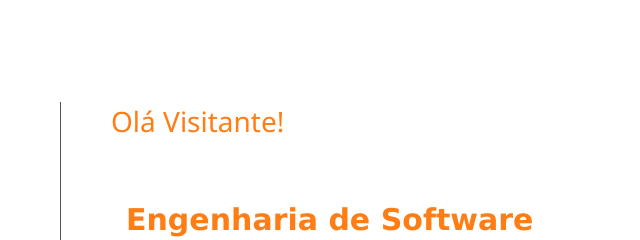
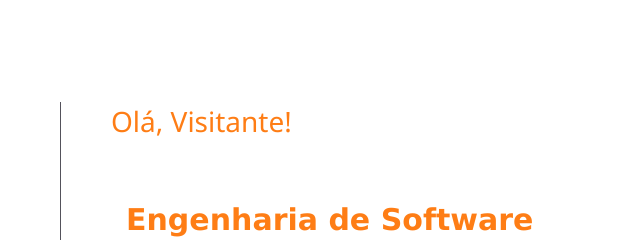
Before and after one commit to VictorSReis/MeuPortfolio, a plain HTML site: page Links/Home.html in a window 1280 px wide. Shown: the part 148-388 px from the top of the page, 0-640 px from the left. Drawn offline with Linux system fonts and the light colour scheme.

Commit message:
Correcao virgula

```diff
--- a/Links/Home.html
+++ b/Links/Home.html
@@ -10,7 +10,7 @@
 
     <!--DIV RESPONSÁVEL POR CONTER O TEXTO CENTRAL DE BOAS VINDAS-->
     <div id="DivTextoCentral">
-        <label id="LblInicial">Olá Visitante!</label><br>
+        <label id="LblInicial">Olá, Visitante!</label><br>
         <label class="LblTextoBase">Meu nome é Victor Reis</label><br>
         <label class="LblTextoBase">e sou um estudante de</label><br>
         <label id="LblEngSoft">Engenharia de Software</label>
```
